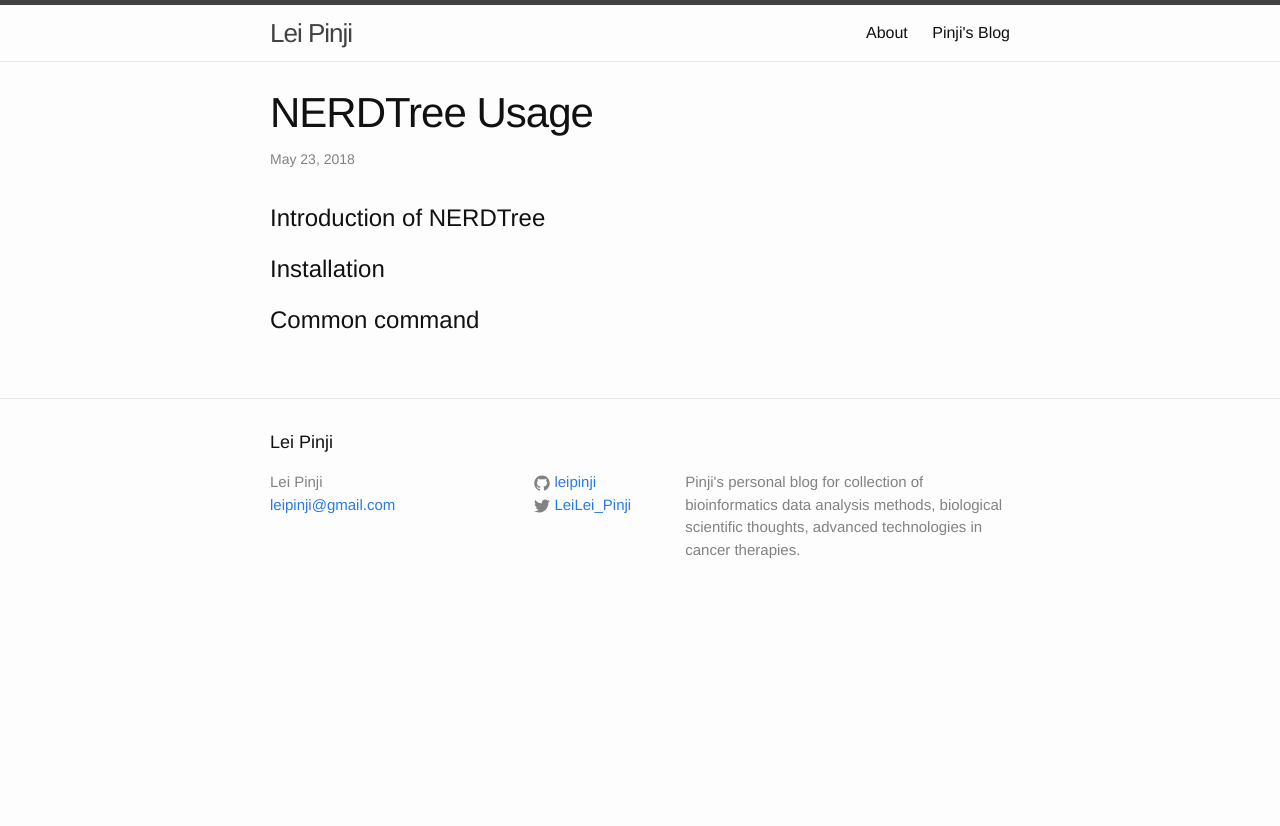
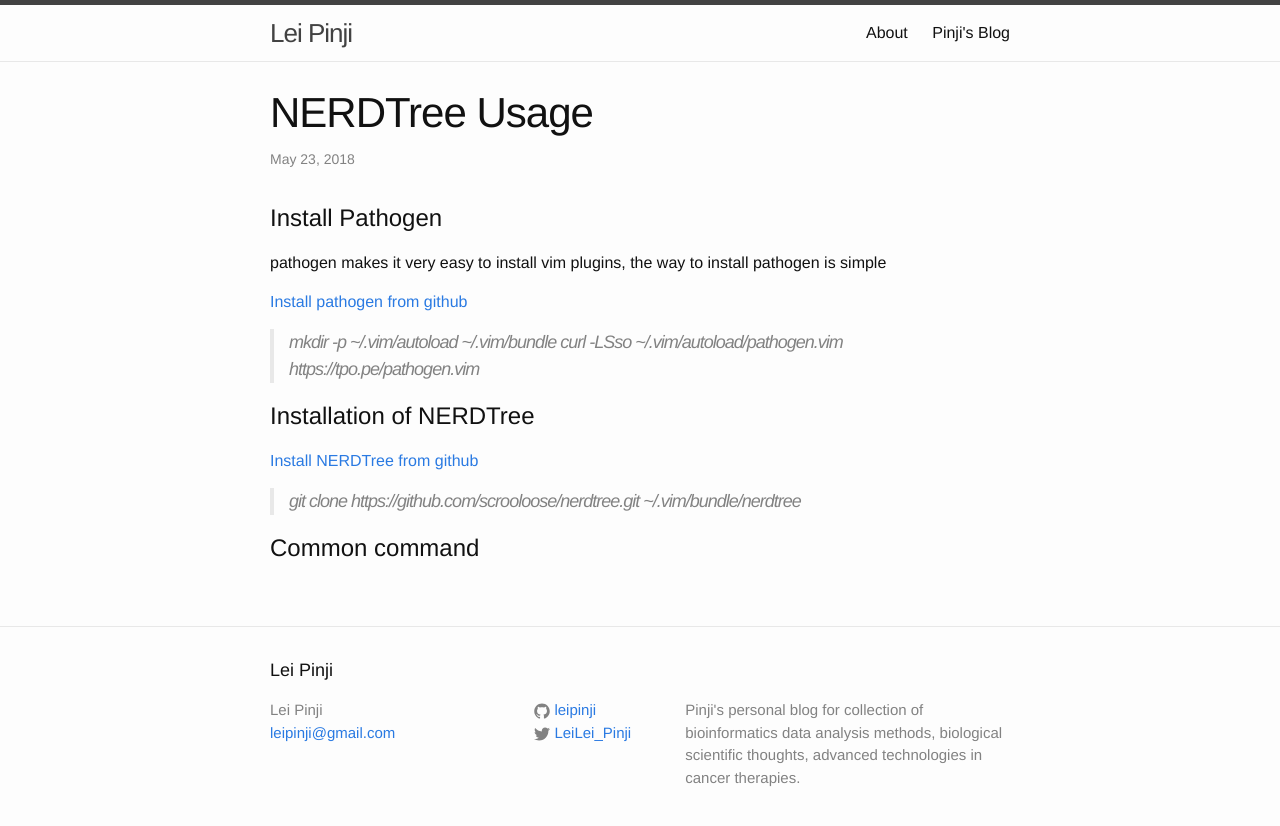
Before and after one commit to leipinji/leipinji.github.io, a Jekyll site: the page built from _posts/2018-05-23-NERDTree-Usage.md, in a window 1280 px wide. Shown: the top 826 px of the page. Built offline with Jekyll 4.4.1, drawn with Linux system fonts in a browser that asks for light colours.

Commit message:
add vim nerdtree plugin blog

```diff
--- a/_posts/2018-05-23-NERDTree-Usage.md
+++ b/_posts/2018-05-23-NERDTree-Usage.md
@@ -3,10 +3,20 @@ layout: post
 title: "NERDTree Usage"
 ---
 
-# Introduction of NERDTree
+# Install Pathogen
 
+pathogen makes it very easy to install vim plugins, the way to install pathogen is simple
 
-# Installation
+[Install pathogen from github](https://github.com/tpope/vim-pathogen)
+
+> mkdir -p ~/.vim/autoload ~/.vim/bundle
+curl -LSso ~/.vim/autoload/pathogen.vim https://tpo.pe/pathogen.vim
+
+# Installation of NERDTree
+
+[Install NERDTree from github](https://github.com/scrooloose/nerdtree)
+
+> git clone https://github.com/scrooloose/nerdtree.git ~/.vim/bundle/nerdtree
 
 
 # Common command
```
Also changed, not shown: _posts/2018-06-02-Pearson-Correlation-Coefficient.md (+8 -1 lines).
